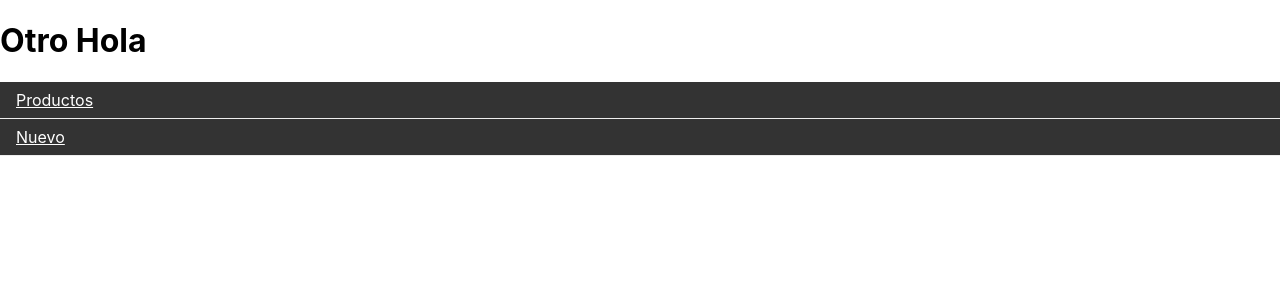
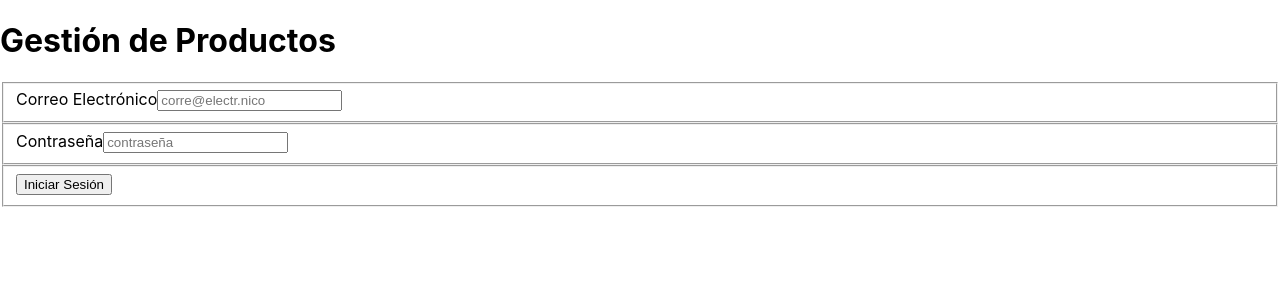
Before and after one commit to obetancourthunicah/sw201803_mongospa, a React (Create React App) app: page /login in a window 1280 px wide. Shown: the top 300 px of the page. Built offline with nearby package versions, Linux system fonts and the light colour scheme.

Commit message:
Estableciendo el esquema de seguridad del cliente :)

```diff
--- a/src/App.js
+++ b/src/App.js
@@ -1,43 +1,88 @@
 import React, { Component } from 'react';
-import { BrowserRouter as  Router, Route } from 'react-router-dom';
+import { BrowserRouter as  Router, Route, Redirect } from 'react-router-dom';
+import axios from 'axios';
 
 import AppTitle from './components/AppTitle/AppTitle';
 import AppMenu from './components/AppMenu/AppMenu';
 import ProductList from './components/ProductList/ProductList';
 import ProductDetail from './components/ProductDetail/ProductDetail';
 import NewProduct from './components/NewProduct/NewProduct';
+import Login from './components/Login/Login';
 
 import './App.css';
+
+const renderMergedProps = (component, ...rest) => {
+  const finalProps = Object.assign({}, ...rest);
+  return (
+    React.createElement(component, finalProps)
+  );
+}
+
+const PRoute = ({ component, ...rest }) => {
+  return (
+    <Route {...rest} render={routeProps => {
+      return renderMergedProps(component, routeProps, rest);
+    }} />
+  );
+}
+
+function PPRoute({ component: Component, isAuthenticated, logout, ...rest }) {
+  return (
+    <Route
+      {...rest}
+      render={props =>
+        isAuthenticated ? (
+          <Component {...props} logout={logout} />
+        ) : (
+            <Redirect
+              to={{
+                pathname: "/login",
+                state: { from: props.location }
+              }}
+            />
+          )
+      }
+    />
+  );
+}
+
+
 
 class App extends Component {
   constructor(){
     super();
-    this.state = {
-      a: "Hola Mundo ",
-      "b" : "Otro Hola "
+    this.state={
+      "user": sessionStorage.getItem('user') || '',
+      "isAuthenticated": sessionStorage.getItem('user') && true
     }
+    this.setLoggedIn = this.setLoggedIn.bind(this);
+    this.setLogout = this.setLogout.bind(this);
   }
-  onClickCallBack(e){
-   this.setState({
-     ...this.state,
-     a: this.state.a +=  " Clicked, "
-   })
+  setLoggedIn(user){
+    sessionStorage.setItem('user', user);
+    this.setState({ "user": user  ,'isAuthenticated': true});
   }
-  onBClicked(e) {
-    this.setState({
-      ...this.state,
-      b: this.state.b += " Clicked, "
-    })
+  setLogout(){
+    this.setState({user:'', 'isAuthenticated':false});
+    sessionStorage.clear();
+    axios.get('/api/security/logout');
   }
+
   render() {
     return (
       <Router>
         <div>
-            <AppTitle title={this.state.b} clickme={this.onBClicked.bind(this)}  />
-            <AppMenu></AppMenu>
-              <Route path="/"  exact component={ProductList} />
-              <Route path="/product/:id"   component={ProductDetail} />
-              <Route path="/new"   component={NewProduct} />
+            <AppTitle title="Gestión de Productos"  />
+             <AppMenu isAuthenticated={this.state.isAuthenticated} logout={this.setLogout}></AppMenu>
+              <PPRoute path="/"  exact
+                  isAuthenticated={this.state.isAuthenticated}
+                  component={ProductList} />
+              <PPRoute path="/product/:id" component={ProductDetail}
+                  isAuthenticated={this.state.isAuthenticated} />
+              <PPRoute path="/new"
+                    component={NewProduct}
+                    isAuthenticated={this.state.isAuthenticated} />
+              <PRoute path="/login" component={Login} setLoggedIn={this.setLoggedIn} />
         </div>
       </Router>
     );
--- a/src/components/AppMenu/AppMenu.js
+++ b/src/components/AppMenu/AppMenu.js
@@ -1,13 +1,33 @@
 import React, { Component } from 'react';
-import { Link } from 'react-router-dom';
+import { Link, Redirect } from 'react-router-dom';
 import './AppMenu.css';
 export default class AppMenu extends Component {
+  constructor(){
+    super();
+    this.state={
+      redirect:false
+    }
+    this.logoutHandler = this.logoutHandler.bind(this);
+  }
+  logoutHandler(e) {
+    e.preventDefault();
+    e.stopPropagation();
+    this.props.logout();
+    this.setState({redirect:true});
+  }
   render() {
+    if(!this.props.isAuthenticated){
+      return ( null );
+    }
+    if(this.state.redirect){
+      return (<Redirect to="/login"></Redirect>);
+    }
     return(
         <nav>
           <ul className="menu">
             <li><Link to="/">Productos</Link></li>
             <li><Link to="/new">Nuevo</Link></li>
+            <li><a onClick={this.logoutHandler}>Logout</a></li>
           </ul>
         </nav>
     );
--- /dev/null
+++ b/src/components/Login/Login.js
@@ -0,0 +1,70 @@
+import React, { Component } from 'react';
+import { Redirect } from 'react-router-dom';
+import axios from 'axios';
+
+export default class Login extends Component{
+  constructor(){
+    super();
+    this.state= {
+      txtEmail:'',
+      txtPswd:'',
+      redirecto:''
+    }
+    this.onChangeHandler = this.onChangeHandler.bind(this);
+    this.onClickHandler = this.onClickHandler.bind(this);
+  }
+  onChangeHandler(e){
+    let {name , value } = e.currentTarget;
+    this.setState({...this.state, [name]:value});
+  }
+  onClickHandler(e){
+    //Hacer Algo Aqui
+    //Hace las validaciones
+    let postData = {
+      user :this.state.txtEmail,
+      pswd: this.state.txtPswd
+    }
+    axios.post('/api/security/login', postData)
+      .then((resp)=>{
+        if(resp.data.status==="logged"){
+          this.props.setLoggedIn(this.state.txtEmail);
+          this.setState({redirecto:'/productos'});
+        }else{
+          alert("No se pudo validar sus credenciales");
+          this.setState({"txtPswd":''});
+        }
+      })
+      .catch(
+        (error)=>{
+          console.error(error);
+          this.setState({ "txtPswd":""});
+        }
+      )
+  }
+  render(){
+    if(this.state.redirecto!==''){
+      return( <Redirect to="/" />)
+    }
+    return(
+      <div>
+      <fieldset>
+        <label htmlFor="txtEmail">Correo Electrónico</label>
+        <input type="email" name="txtEmail" id="txtEmail"
+          placeholder="corre@electr.nico"
+          onChange={this.onChangeHandler}
+          value={this.state.txtEmail} />
+      </fieldset>
+      <fieldset>
+        <label htmlFor="txtPswd">Contraseña</label>
+          <input type="password" name="txtPswd" id="txtPswd"
+          placeholder="contraseña"
+          onChange={this.onChangeHandler}
+            value={this.state.txtPswd} />
+      </fieldset>
+      <fieldset>
+      <button onClick={this.onClickHandler}>Iniciar Sesión</button>
+      </fieldset>
+      </div>
+    );
+  }
+}
```
